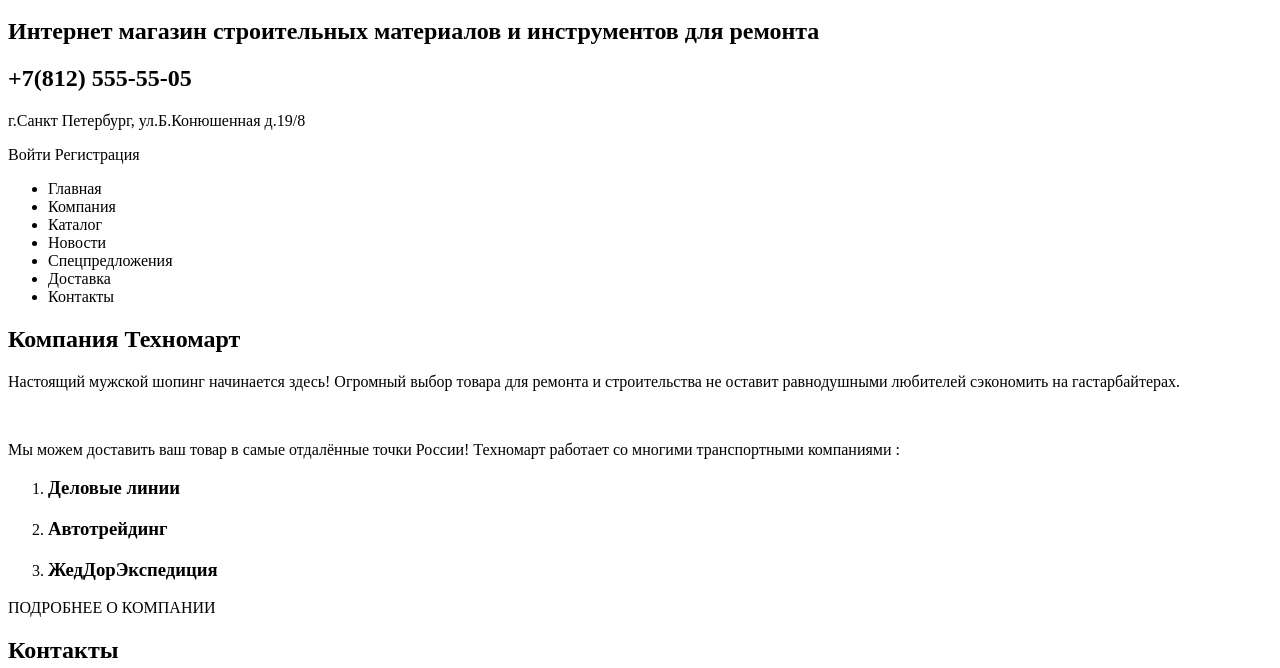
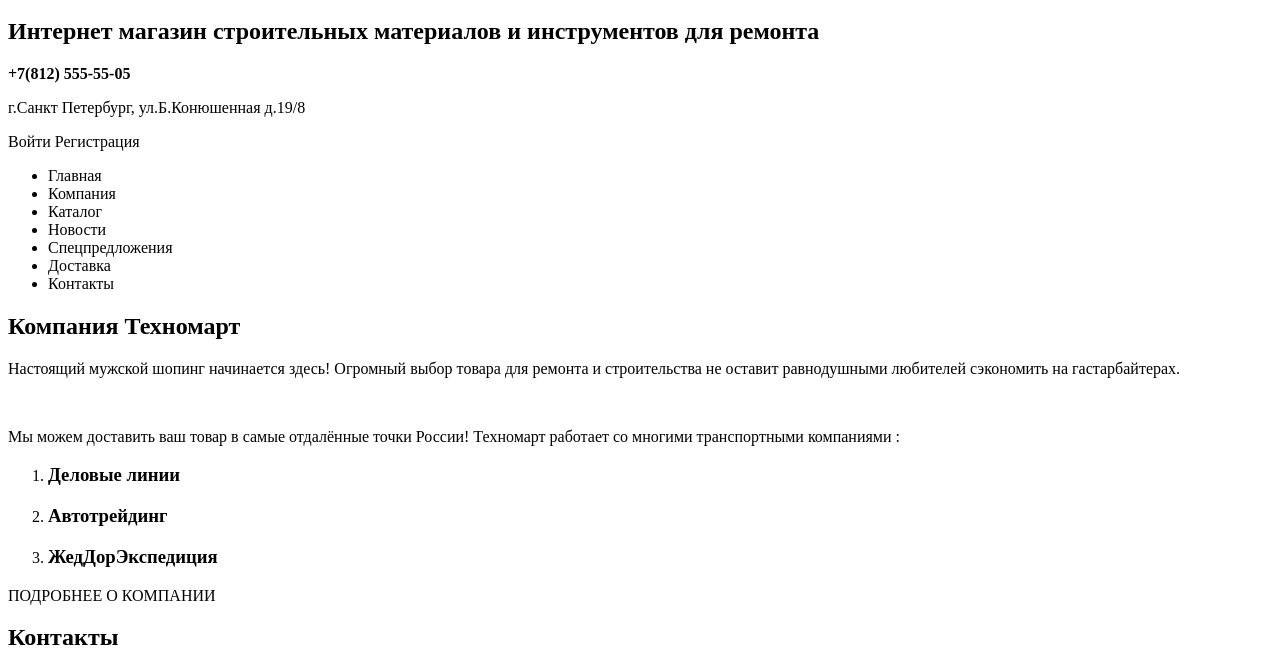
Before and after one commit to Bullkip/402877-technomart-24, a plain HTML site: page index.html in a window 1280 px wide. Shown: the part 114-782 px from the top of the page. Drawn offline with Linux system fonts and the light colour scheme.

Commit message:
Правки после валидатора

```diff
--- a/index.html
+++ b/index.html
@@ -7,16 +7,16 @@
   <body>
   	<header class="main-header">
   		<section class="top-menu">
-  			<a href="main.html" class="mainlogo"><img src="http://placehold.it/150x100" class="logo"></a>
+  			<a href="main.html" class="mainlogo"><img src="http://placehold.it/150x100" alt="logo"></a>
   			<span class="search">Поиск</span>
   			<span class="bookmarks">Закладки</span>
   			<span class="basket">Корзина</span>
   			<span class="chekout-btn">Оформить заказ</span>
   			<h1 class="cite-header">Интернет магазин строительных материалов и инструментов для ремонта</h1>
-  			<article class="header-contacts">
-  				<span class="phone-btn"><h2>+7(812) 555-55-05</h2></span>
+  			<div class="header-contacts">
+  				<span class="phone-btn"><b>+7(812) 555-55-05</b></span>
   				<p>г.Санкт Петербург, ул.Б.Конюшенная д.19/8</p>
-  			</article>
+  			</div>
   			<span class="login-btn">Войти</span>
   			<span class="registration-btn">Регистрация</span>
   		</section>
@@ -33,7 +33,7 @@
   		</nav>
   	</header>
   	<main class="site-content">
-  		<article class="tehnomart-company">
+  		<section class="tehnomart-company">
   			<h2>Компания Техномарт</h2>
   			<p>Настоящий мужской шопинг начинается здесь! Огромный выбор товара для ремонта и
   			строительства не оставит равнодушными любителей сэкономить на гастарбайтерах.</p>
@@ -52,7 +52,7 @@
   				</li>
   			</ol>
   			<span class="about-company">ПОДРОБНЕЕ О КОМПАНИИ</span>
-  		</article>
+  		</section>
   		<section class="contacts">
   			<h2>Контакты</h2>
   			<p>Вы можеть забрать товар сами заехав в наш оффис:</p>
```
